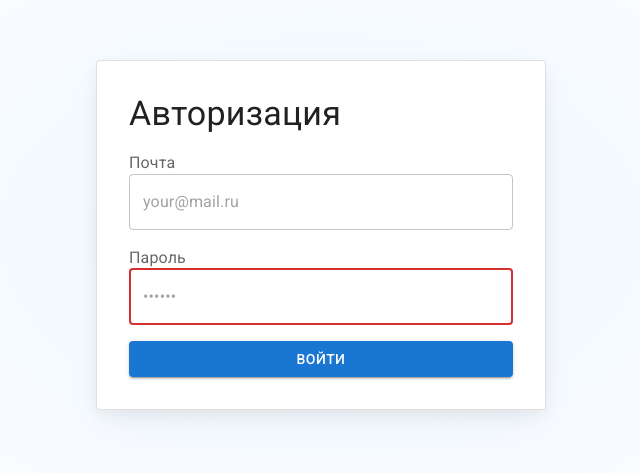
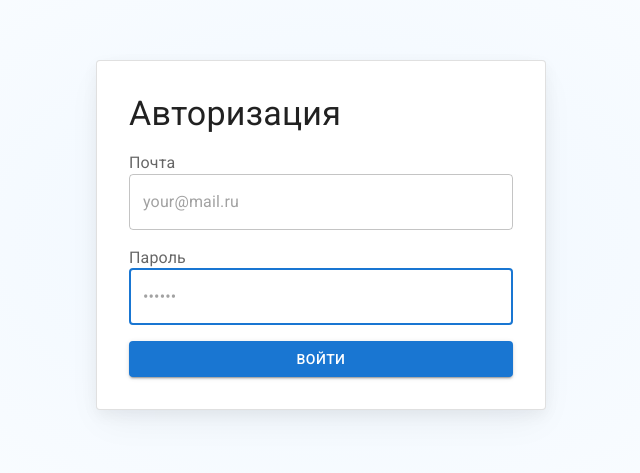
Before and after one commit to Morozkus/diploma, a React (Vite) app: page / in a window 1280 px wide. Shown: the part 165-638 px from the top of the page, without its empty margins (319-959 px from the left). Built offline with nearby package versions, Linux system fonts and the light colour scheme; no server answers.

Commit message:
фикс авторизации

```diff
--- a/src/modules/LoginForm/components/LoginForm.tsx
+++ b/src/modules/LoginForm/components/LoginForm.tsx
@@ -13,7 +13,7 @@ const LoginForm = () => {
     const passwordRef = useRef<HTMLInputElement>(null)
 
     const { emailError, passwordError, handleSubmit } = useLoginForm(emailRef, passwordRef)
-
+    console.log(emailError)
     return <LoginContainer>
         <HeaderText>
             Авторизация
@@ -44,7 +44,7 @@ const LoginForm = () => {
                     required
                     fullWidth
                     variant="outlined"
-                    color={emailError ? 'error' : 'primary'}
+                    color={emailError.hasError ? 'error' : 'primary'}
                 />
             </FormControl>
             <FormControl>
@@ -62,7 +62,7 @@ const LoginForm = () => {
                     required
                     fullWidth
                     variant="outlined"
-                    color={passwordError ? 'error' : 'primary'}
+                    color={passwordError.hasError ? 'error' : 'primary'}
                 />
             </FormControl>
             <Button
```
